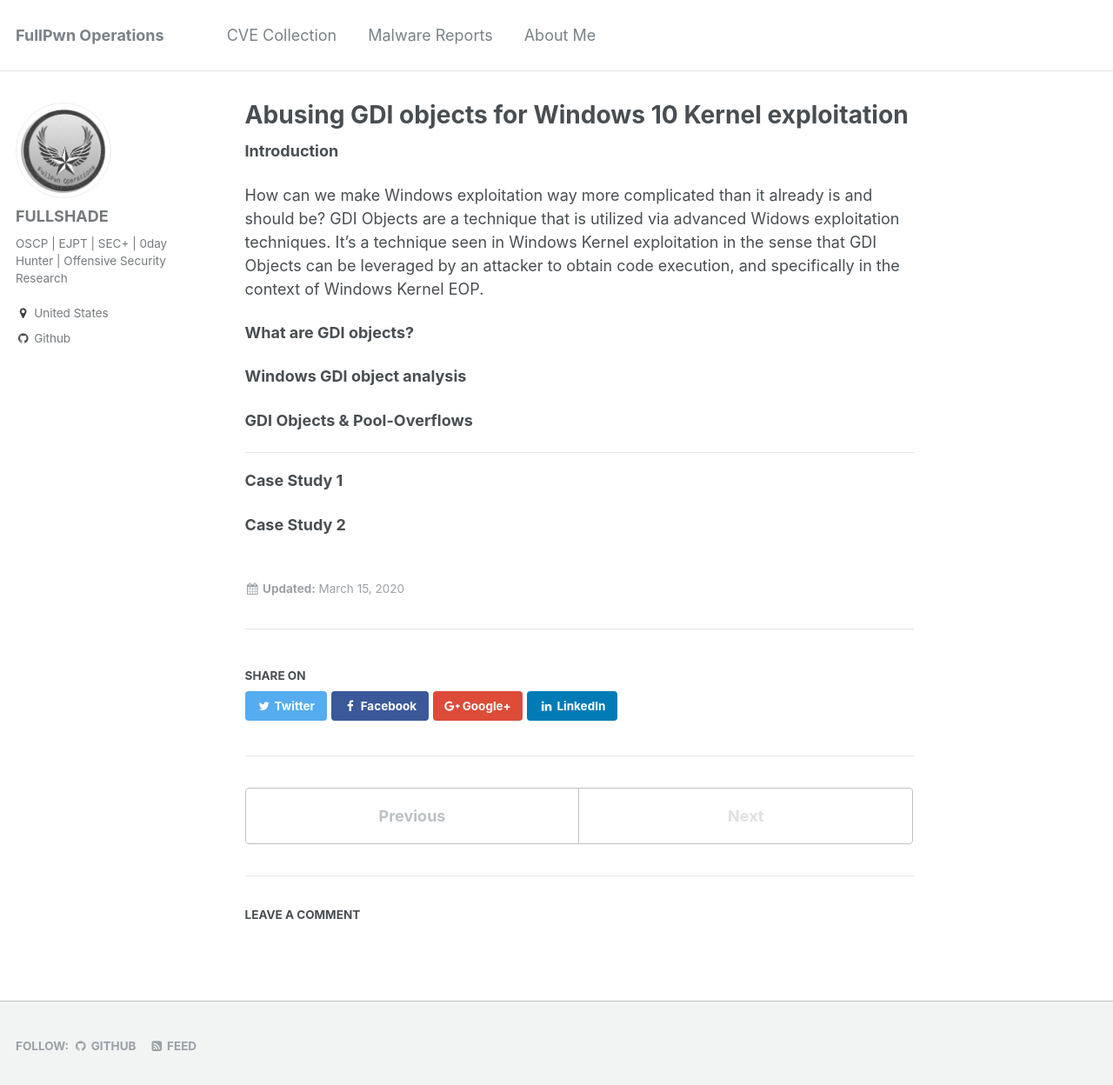
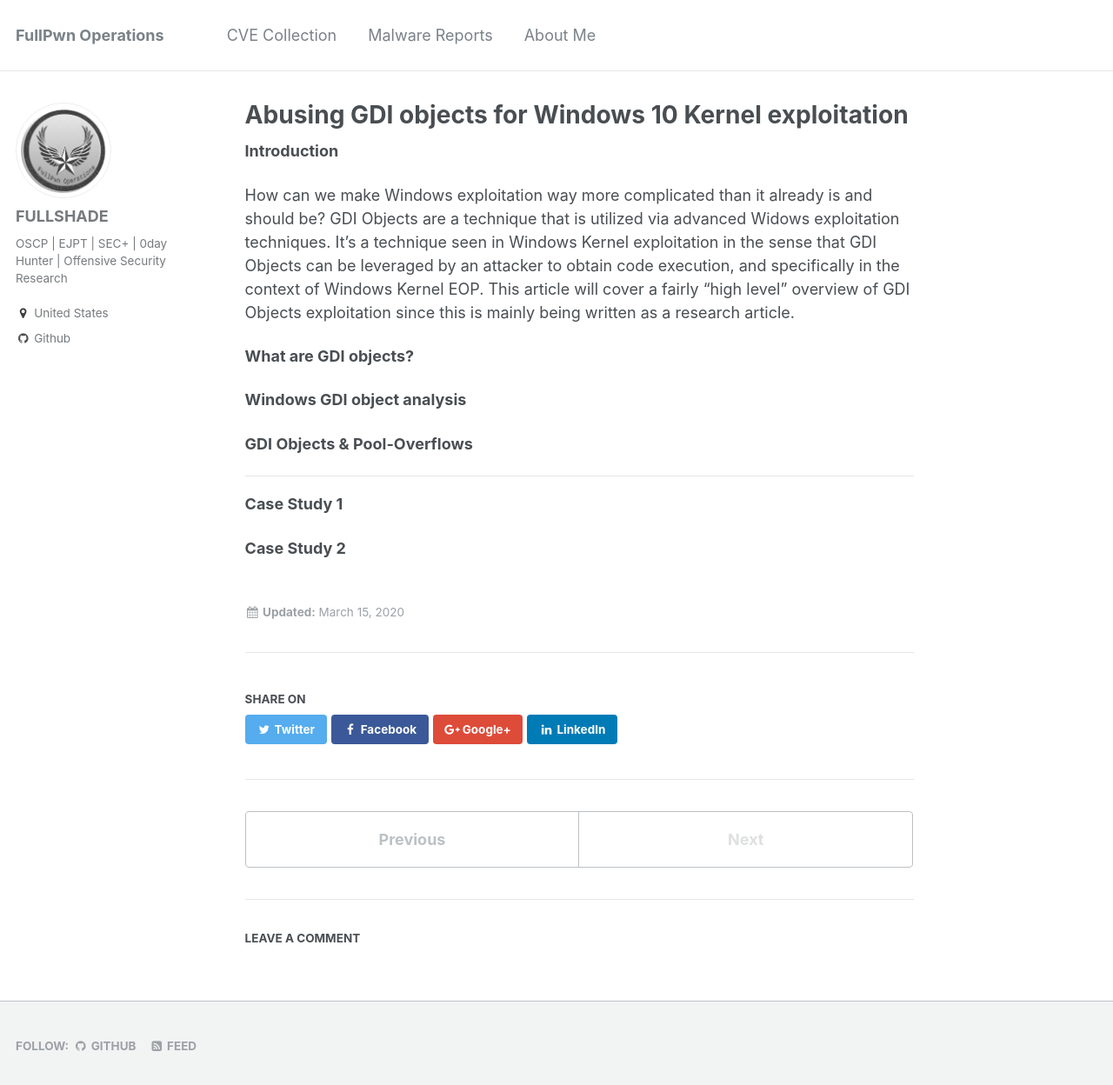
Before and after one commit to asdyxcyxc/FULLSHADE.github.io, a Jekyll site: the page built from _posts/2020-03-15-gdi-exploitation.md, in a window 1280 px wide and 1261 px high. Shown: the top 1248 px of the window at 87% size. Built offline with Jekyll 4.4.1, drawn with Linux system fonts in a browser that asks for light colours; comment, search, counter and statistics services are not loaded.

Commit message:
Update 2020-03-15-gdi-exploitation.md

```diff
--- a/_posts/2020-03-15-gdi-exploitation.md
+++ b/_posts/2020-03-15-gdi-exploitation.md
@@ -5,7 +5,7 @@
 
 **Introduction**
 
-How can we make Windows exploitation way more complicated than it already is and should be? GDI Objects are a technique that is utilized via advanced Widows exploitation techniques. It's a technique seen in Windows Kernel exploitation in the sense that GDI Objects can be leveraged by an attacker to obtain code execution, and specifically in the context of Windows Kernel EOP.
+How can we make Windows exploitation way more complicated than it already is and should be? GDI Objects are a technique that is utilized via advanced Widows exploitation techniques. It's a technique seen in Windows Kernel exploitation in the sense that GDI Objects can be leveraged by an attacker to obtain code execution, and specifically in the context of Windows Kernel EOP. This article will cover a fairly "high level" overview of GDI Objects exploitation since this is mainly being written as a research article.
 
 **What are GDI objects?**
 
```
